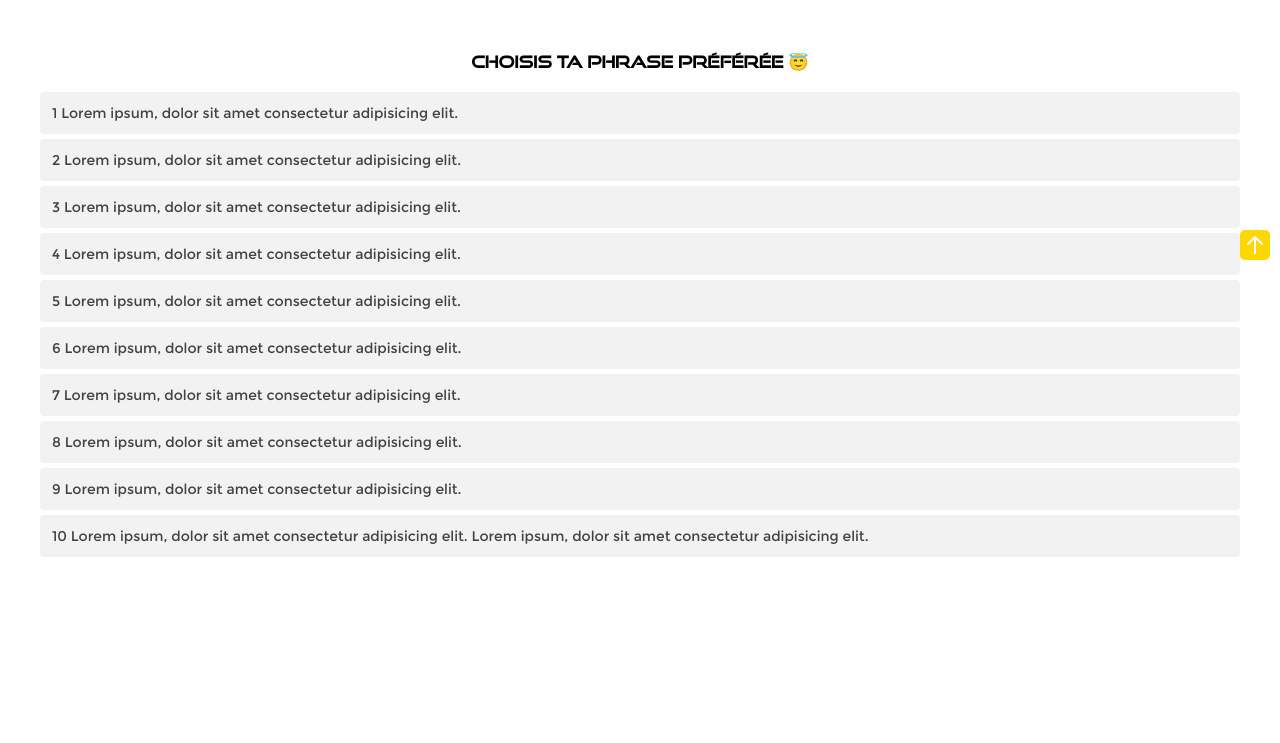
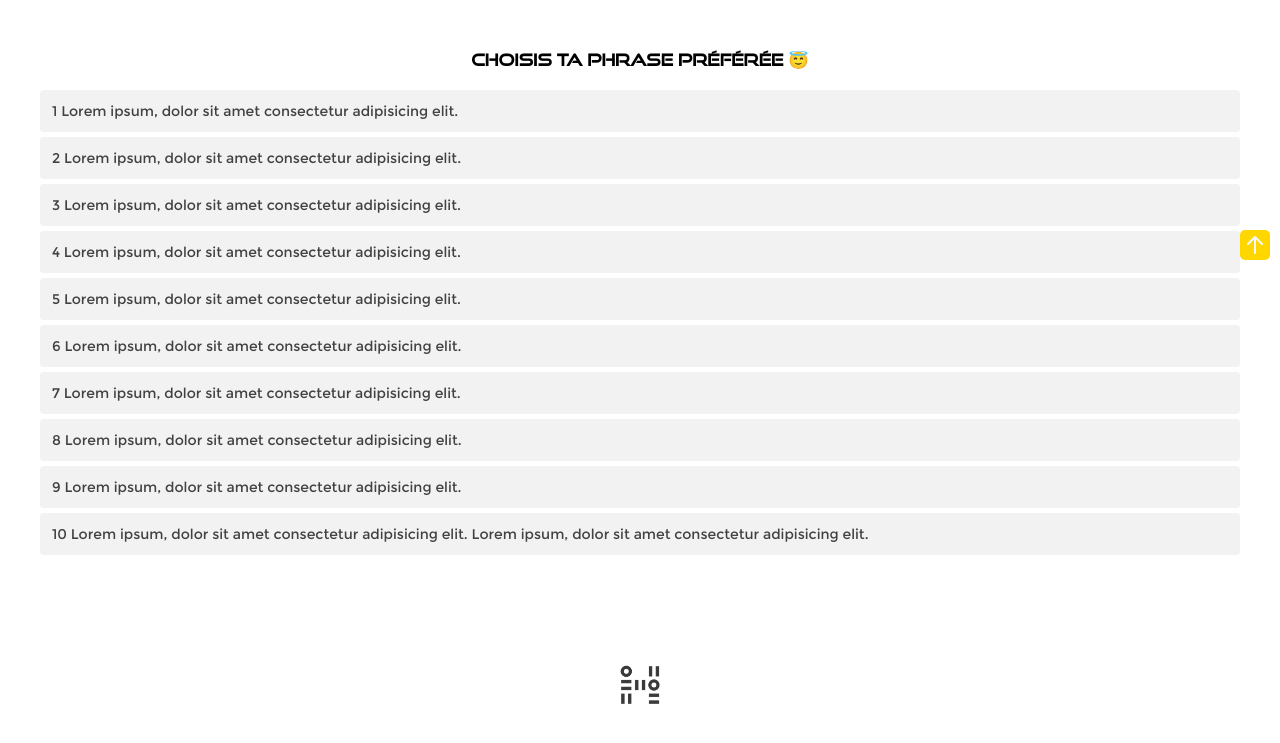
Before and after one commit to CamilleMrntz/Parrainage-front, a plain HTML site: page index.html in a window 1280 px wide. Shown: the part 465-1208 px from the top of the page. Before the commit the page ends 1162 px from the top, so only its background shows below. Drawn offline with Linux system fonts and the light colour scheme.

Commit message:
logo hetic added at the bottom of the page + Modification of a CSS line for the select to be the same on all engines

```diff
--- a/index.html
+++ b/index.html
@@ -84,6 +84,7 @@
             <img src="./assets/img/arrow.png" alt="arrow to slide on top of the page">
         </div>
     </main>
+    <img class="logo" src="assets/img/logo-hetic-h.png" alt="logo école Hétic">
 </body>
 <script src="app.js"></script>
 <script src="index.js"></script>
--- a/style.css
+++ b/style.css
@@ -43,17 +43,13 @@ h1 {
 .formulaire {
   border-radius: 5px;
   margin-inline: 40px;
-  margin-bottom: 50px;
+  margin-bottom: 80px;
 }
 
 .fullname {
   display: flex;
   flex-direction: column;
   gap: 5px;
-}
-
-.fullname .row {
-  /* width: 0%; */
 }
 
 input,
@@ -64,6 +60,7 @@ select {
   border-radius: 4px;
   background: #f2f2f2;
   color: #808080;
+  -webkit-appearance: none;
 }
 
 label {
@@ -170,6 +167,14 @@ input[type="submit"]:hover {
   background-color: #ecc900;
 }
 
+.logo {
+  position: relative;
+  bottom: 60px;
+  left: calc(50% - 20px);
+  width: 40px;
+  height: 40px;
+}
+
 /* Au dessus de 550px, les inputs nom et prénom se mettent cote à cote */
 @media (min-width: 550px) {
   .fullname {
```
Also changed, not shown: assets/img/logo-hetic-h.png (added), 2 other files.
